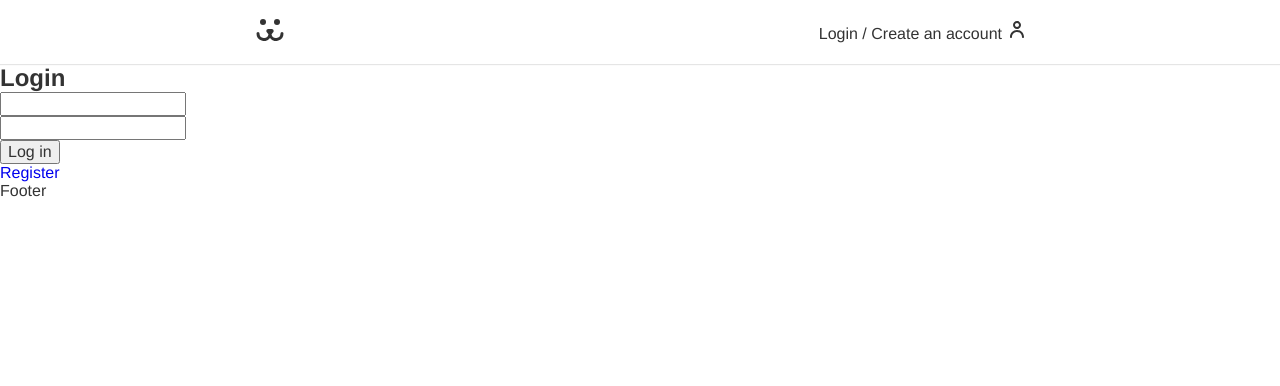
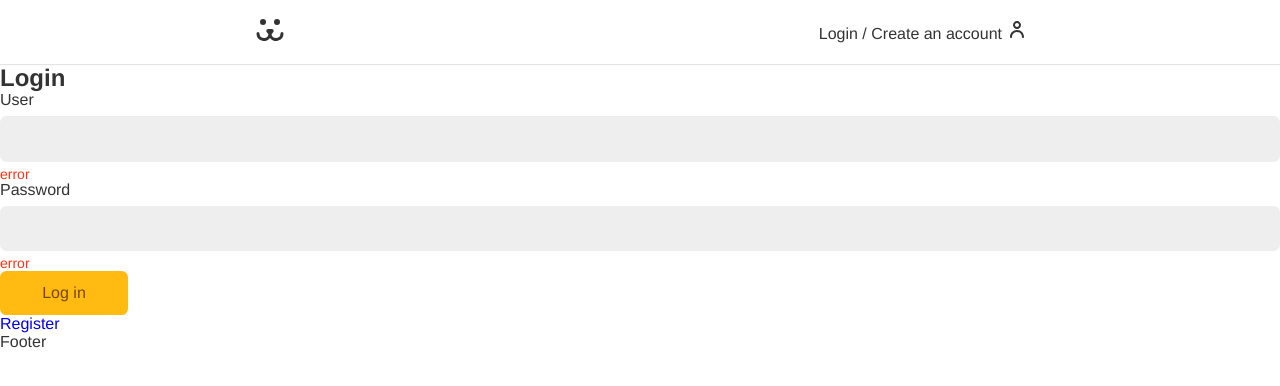
Before and after one commit to andersonfagundes/dogs, a React (Vite) app: page /login in a window 1280 px wide. Shown: the top 386 px of the page. Built offline with nearby package versions, Linux system fonts and the light colour scheme; the HTML template or start-up script is replaced by a standard one.

Commit message:
Form Component

```diff
--- /dev/null
+++ b/src/Components/Forms/Button.jsx
@@ -0,0 +1,12 @@
+import React from 'react';
+import styles from './Button.module.css';
+
+const Button = ({ children, ...props }) => {
+  return (
+    <button {...props} className={styles.button}>
+      {children}
+    </button>
+  );
+};
+
+export default Button;
--- /dev/null
+++ b/src/Components/Forms/Button.module.css
@@ -0,0 +1,24 @@
+.button {
+  font-size: 1rem;
+  font-family: var(--type-first);
+  cursor: pointer;
+  border: none;
+  border-radius: 0.4rem;
+  background: #fb1;
+  color: #764701;
+  min-width: 8rem;
+  padding: 0.8rem 1.2rem;
+  box-sizing: border-box;
+  transition: 0.1s;
+}
+
+.button:hover,
+.button:focus {
+  outline: none;
+  box-shadow: 0 0 0 3px #fea, 0 0 0 4px #fb1;
+}
+
+.button:disabled {
+  opacity: 0.5;
+  cursor: wait;
+}
--- /dev/null
+++ b/src/Components/Forms/Input.jsx
@@ -0,0 +1,16 @@
+import React from 'react';
+import styles from './Input.module.css';
+
+const Input = ({ label, type, name }) => {
+  return (
+    <div className={styles.wrapper}>
+      <label htmlFor={name} className={styles.label}>
+        {label}
+      </label>
+      <input id={name} name={name} className={styles.input} type={type} />
+      <p className={styles.error}>error</p>
+    </div>
+  );
+};
+
+export default Input;
--- /dev/null
+++ b/src/Components/Forms/Input.module.css
@@ -0,0 +1,34 @@
+.wrapper {
+  maring-button: 1rem;
+}
+
+.input {
+  border: 1px solid #eee;
+  display: block;
+  width: 100%;
+  padding: 0.8rem;
+  border-radius: 0.4rem;
+  background: #eee;
+  transition: 0.2s;
+}
+
+.input:focus,
+.input:hover {
+  outline: none;
+  border-color: #fb1;
+  background: white;
+  box-shadow: 0 0 0 3px #fea;
+}
+
+.label {
+  display: block;
+  font-size: 1rem;
+  line-height: 1;
+  padding-bottom: 0.5rem;
+}
+
+.error {
+  color: #f31;
+  font-size: 0.875rem;
+  margin-top: 0.25rem;
+}
--- a/src/Components/Login/LoginForm.jsx
+++ b/src/Components/Login/LoginForm.jsx
@@ -1,5 +1,7 @@
 import React from 'react';
 import { Link } from 'react-router-dom';
+import Input from '../Forms/Input';
+import Button from '../Forms/Button';
 
 const LoginForm = () => {
   const [username, setUsername] = React.useState('');
@@ -27,17 +29,9 @@
     <section>
       <h1>Login</h1>
       <form action="" onSubmit={handleSubmit}>
-        <input
-          type="text"
-          value={username}
-          onChange={({ target }) => setUsername(target.value)}
-        />
-        <input
-          type="text"
-          value={password}
-          onChange={({ target }) => setPassword(target.value)}
-        />
-        <button>Log in</button>
+        <Input label="User" type="text" name="username" />
+        <Input label="Password" type="password" name="password" />
+        <Button>Log in</Button>
       </form>
       <Link to="/login/create">Register</Link>
     </section>
```
